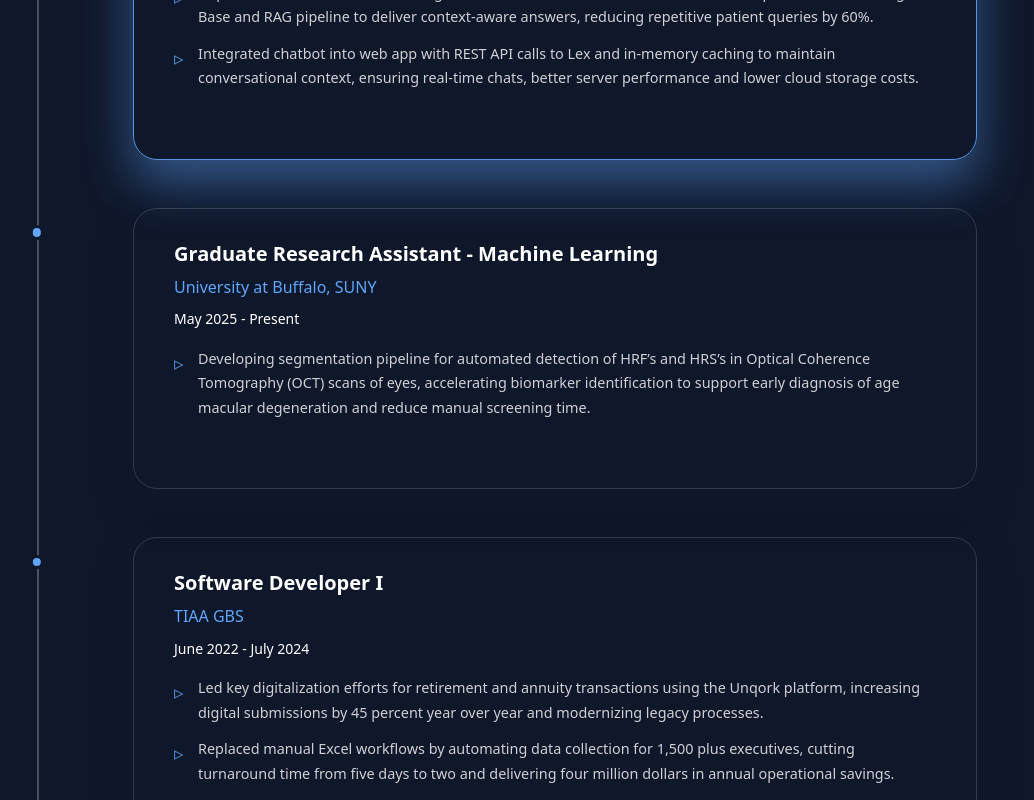
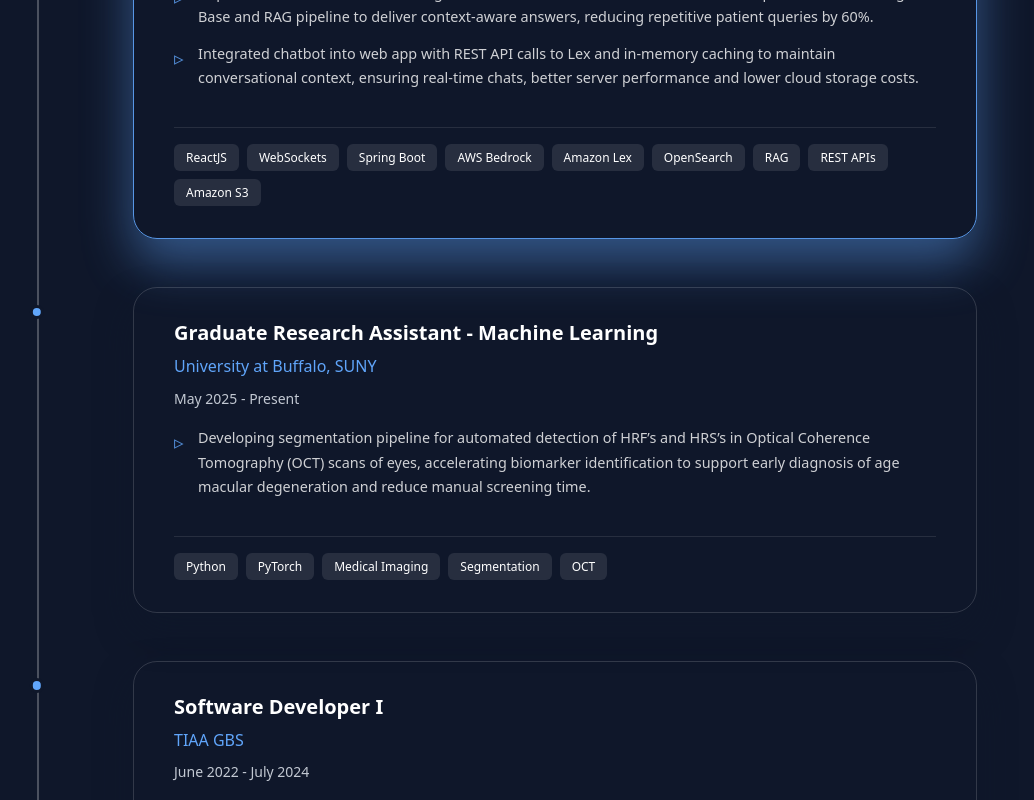
Before and after one commit to saloniredij/my-portfolio, a React (Vite) app: page / in a window 1280 px wide. Shown: the part 2160-2960 px from the top of the page, without its empty margins (133-1167 px from the left). Built offline with nearby package versions, Linux system fonts and the light colour scheme.

Commit message:
fixed css issues

```diff
--- a/src/components/Experience.jsx
+++ b/src/components/Experience.jsx
@@ -18,7 +18,17 @@ const Experience = () => {
       "Implemented medical chatbot using AWS Bedrock Claude Haiku, Amazon Lex and OpenSearch Knowledge Base and RAG pipeline to deliver context-aware answers, reducing repetitive patient queries by 60%.",
       "Integrated chatbot into web app with REST API calls to Lex and in-memory caching to maintain conversational context, ensuring real-time chats, better server performance and lower cloud storage costs."
     ],
-      technologies: []
+    technologies: [
+      "ReactJS",
+      "WebSockets",
+      "Spring Boot",
+      "AWS Bedrock",
+      "Amazon Lex",
+      "OpenSearch",
+      "RAG",
+      "REST APIs",
+      "Amazon S3"
+    ]
   },
   {
     id: 2,
@@ -27,8 +37,15 @@ const Experience = () => {
     period: "May 2025 - Present",
     description: "",
     achievements: [
-        "Developing segmentation pipeline for automated detection of HRF’s and HRS’s in Optical Coherence Tomography (OCT) scans of eyes, accelerating biomarker identification to support early diagnosis of age macular degeneration and reduce manual screening time."      ],
-      technologies: []
+      "Developing segmentation pipeline for automated detection of HRF’s and HRS’s in Optical Coherence Tomography (OCT) scans of eyes, accelerating biomarker identification to support early diagnosis of age macular degeneration and reduce manual screening time."
+    ],
+    technologies: [
+      "Python",
+      "PyTorch",
+      "Medical Imaging",
+      "Segmentation",
+      "OCT"
+    ]
   },
   {
     id: 3,
@@ -40,13 +57,24 @@ const Experience = () => {
       "Led key digitalization efforts for retirement and annuity transactions using the Unqork platform, increasing digital submissions by 45 percent year over year and modernizing legacy processes.",
       "Replaced manual Excel workflows by automating data collection for 1,500 plus executives, cutting turnaround time from five days to two and delivering four million dollars in annual operational savings.",
       "Built microservices in Unqork and Spring Boot, redesigned UI across ten applications, and resolved production issues through Splunk based root cause analysis to improve system reliability and user experience.",
-      "Designed MVPs that informed Wealth Asset Management’s migration strategy, and collaborated across Agile teams to support smooth delivery, effective planning, and continuous improvement."      ],
+      "Designed MVPs that informed Wealth Asset Management’s migration strategy, and collaborated across Agile teams to support smooth delivery, effective planning, and continuous improvement."
+    ],
     awards: [
       "TIAA Innovation Award 2023",
       "Performer for Quarter II 2023, Quarter IV 2023",
       "Gold and Silver awards for Star Performer of PI 2 2023 and PI 1 2024"
     ],
-      technologies: []
+    technologies: [
+      "Java",
+      "REST APIs",
+      "Unqork",
+      "Spring Boot",
+      "Microservices",
+      "GitLab",
+      "Jenkins",
+      "JUnit",
+      "Postman",
+    ]
   },
   {
     id: 4,
@@ -59,8 +87,18 @@ const Experience = () => {
       "Built and tested the mobile application modules using Google Maps API, GPS based tracking, Dialogflow, and Firebase to support accurate bus location updates and seamless communication between users and app.",
       "Led iterative usability testing by conducting blindfolded user trials with more than 80 participants, gathering feedback, and improving accessibility features and voice guidance accuracy.",
       "Assisted in structuring the research methodology, analyzing system performance, and documenting results for publication in the ICACC 2022 conference proceedings.",
-"Collaborated with faculty and peers to refine system architecture, validate problem statements, and ensure the solution addressed real mobility barriers faced by visually impaired commuters."],
-technologies: []
+      "Collaborated with faculty and peers to refine system architecture, validate problem statements, and ensure the solution addressed real mobility barriers faced by visually impaired commuters."
+    ],
+    publicationUrl:
+      "https://www.itm-conferences.org/articles/itmconf/abs/2022/04/itmconf_icacc2022_02001/itmconf_icacc2022_02001.html",
+    technologies: [
+      "Android",
+      "Firebase",
+      "Google Maps API",
+      "Dialogflow",
+      "GPS",
+      "Accessibility",
+    ]
   },
   {
     id: 6,
@@ -74,9 +112,17 @@ technologies: []
       "Eliminated error prone spreadsheets and repeated data entry by automating the entire attendance cycle, improving accuracy and day to day efficiency for educators.",
       "Worked closely with academic and operations teams to understand their pain points and shape features that made the system practical, easy to adopt, and aligned with real classroom needs."
     ],
-      technologies: []
+    technologies: [
+      "PHP",
+      "CodeIgniter",
+      "AJAX",
+      "MySQL",
+      "Bootstrap",
+      "Google Charts"
+    ]
   }
 ]
+
 
   const leadershipExperience = [
     {
@@ -207,7 +253,22 @@ technologies: []
                     />
 
                       <div className="timeline-card-content-vertical">
+                        <div className="timeline-card-header-vertical">
     <h3 className="timeline-card-title-vertical">{exp.title}</h3>
+
+    {/* Only for experiences that have a publicationUrl (Research Assistant) */}
+    {exp.publicationUrl && (
+      <a
+        href={exp.publicationUrl}
+        target="_blank"
+        rel="noreferrer"
+        className="timeline-card-publication-link"
+      >
+        <span>View publication</span>
+        <span className="timeline-card-publication-icon">↗</span>
+      </a>
+    )}
+  </div>
                         <div className="timeline-card-company-vertical">{exp.company}</div>
                         <span className="timeline-card-period-vertical">{exp.period}</span>
 
--- a/src/styles/sections/experience.css
+++ b/src/styles/sections/experience.css
@@ -202,12 +202,45 @@ html.dark .timeline-card-title-vertical {
   color: rgb(255, 255, 255);
 }
 
+.timeline-card-header-vertical {
+  display: flex;
+  align-items: baseline;
+  justify-content: space-between;
+  gap: 0.75rem;
+  flex-wrap: wrap;
+}
+
+/* Publication link */
+.timeline-card-publication-link {
+  display: inline-flex;
+  align-items: center;
+  gap: 0.25rem;
+  font-family: var(--font-family-brand);
+  font-size: 0.8rem;
+  font-weight: 500;
+  color: rgb(96, 165, 250);
+  text-decoration: none;
+  white-space: nowrap;
+}
+
+
+.timeline-card-publication-link:hover {
+  text-decoration: underline;
+  color: rgb(147, 197, 253);
+}
+
+.timeline-card-publication-icon {
+  font-size: 0.85rem;
+  line-height: 1;
+}
+
 .timeline-card-period-vertical {
   font-family: var(--font-family-brand);
   font-size: 0.875rem;
   font-weight: 500;
   margin-bottom: 1rem;
   text-align: left;
+    color: rgba(226, 232, 240, 0.85);
 }
 
 .timeline-card-company-vertical {
@@ -249,7 +282,7 @@ html.dark .timeline-card-description-vertical {
   font-family: var(--font-family-brand);
   font-size: 0.9rem;
   line-height: 1.7;
-  color: rgb(0, 0, 0);
+  color: rgb(255, 255, 255);
   opacity: 0.8;
   padding-left: 1.5rem;
   position: relative;
@@ -267,9 +300,7 @@ html.dark .timeline-card-description-vertical {
   color: rgb(37, 99, 235);
   font-size: 1.2rem;
 }
-html.dark .timeline-card-achievements-vertical li {
-  color: rgb(255, 255, 255);
-}
+
 html.dark .timeline-card-achievements-vertical li::before {
   color: rgb(96, 165, 250);
 }
@@ -291,10 +322,7 @@ html.dark .timeline-card-awards {
   font-size: 1rem;
   font-weight: 600;
   margin-bottom: 0.75rem;
-  color: rgb(0, 0, 0);
-}
-html.dark .awards-heading {
-  color: rgb(255, 255, 255);
+    color: rgb(255, 255, 255);
 }
 
 .awards-list {
@@ -344,16 +372,13 @@ html.dark .timeline-card-technologies-vertical {
   font-size: 0.75rem;
   font-weight: 500;
   padding: 0.25rem 0.75rem;
-  background-color: rgba(0, 0, 0, 0.1);
-  color: rgb(0, 0, 0);
+    background-color: rgba(255, 255, 255, 0.1);
+  color: rgb(255, 255, 255);
   border-radius: 0.375rem;
   word-wrap: break-word;
   overflow-wrap: break-word;
 }
-html.dark .technology-tag-vertical {
-  background-color: rgba(255, 255, 255, 0.1);
-  color: rgb(255, 255, 255);
-}
+
 
 /* Expand/Collapse CTA (if used) */
 .timeline-expand-wrapper {
```
Lines whose indentation alone changed are shown as unchanged.
